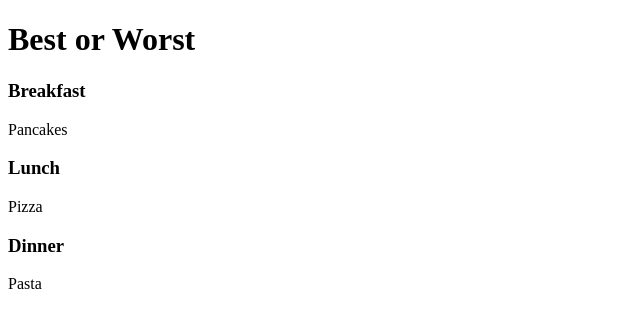
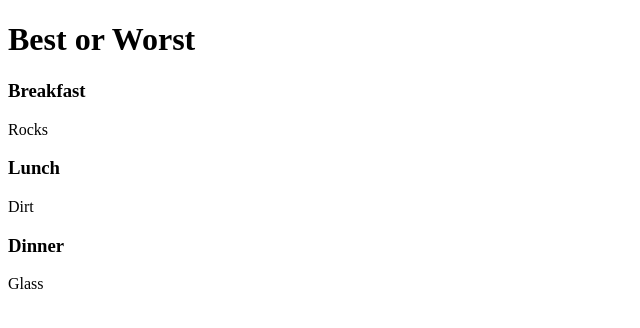
Before and after one commit to michshi/git-foods, a plain HTML site: page index.html in a window 1280 px wide. Shown: the full height of the page, 0-640 px from the left. Drawn offline with Linux system fonts and the light colour scheme.

Commit message:
worst meals

```diff
--- a/index.html
+++ b/index.html
@@ -8,13 +8,13 @@
     <h1>Best or Worst</h1>
 
     <h3>Breakfast</h3>
-    <p>Pancakes</p>
+    <p>Rocks</p>
 
     <h3>Lunch</h3>
-    <p>Pizza</p>
+    <p>Dirt</p>
 
     <h3>Dinner</h3>
-    <p>Pasta</p>
+    <p>Glass</p>
 
   </body>
 </html>
```
